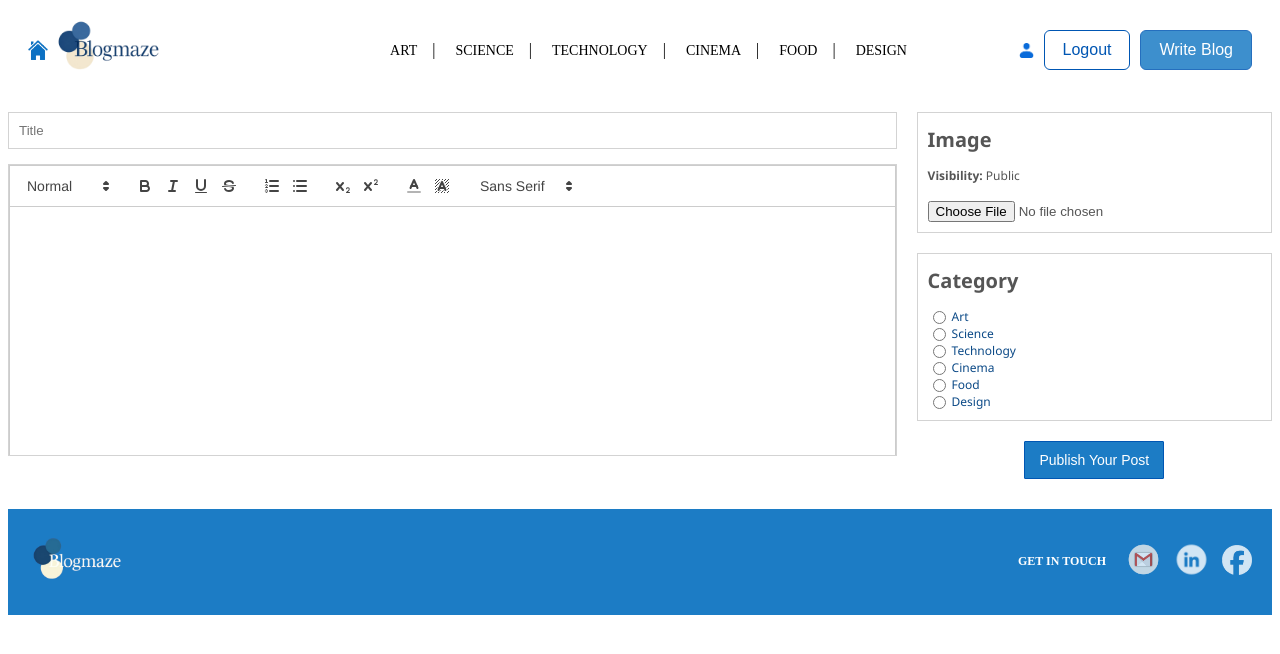
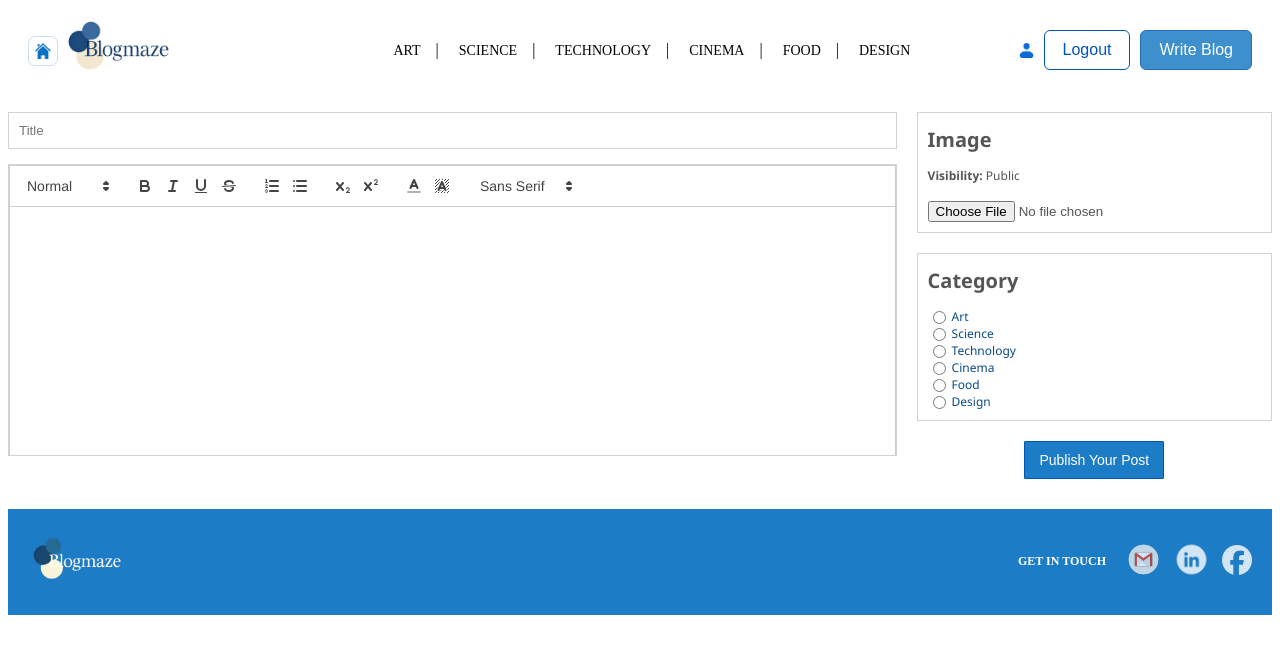
Before and after one commit to Jasdev-Singh/Blogmaze_web_app, a React (Create React App) app in the folder frontend/: page /write in a window 1280 px wide. Shown: the top 654 px of the page. Built offline with nearby package versions, Linux system fonts and the light colour scheme.

Commit message:
Update index.css

```diff
--- a/frontend/src/index.css
+++ b/frontend/src/index.css
@@ -7,7 +7,12 @@
 
 
     .logohome{display: flex; justify-content: center; align-items: center; gap :4px; cursor: pointer;}
-     .homelogo{width:20px; height:20px; margin-top: 3px;}
+       .homelogo{width:30px; height:30px; margin-top: 5px; border: 1px solid rgb(203, 220, 244);
+      padding: 6px; border-radius: 7px;}
+     .homelogo:hover{
+      background-color: rgb(216, 228, 245);
+     border: 1px solid rgb(108, 157, 226); ;
+     }
       .mainlogo{
         width: 120px;
       }
@@ -532,6 +537,18 @@ h1{font-size: 20px;}
         }
       }
     }
+       @media (max-width: 768px) {
+    flex-direction: column; gap:10px;
+
+    .content{
+      h1{font-size: 28px;}
+    }
+  .posts{gap:10px;}
+
+    &:nth-child(2n+1) {
+      flex-direction: column ;
+    }
+  }
   }
 }
 }
```
